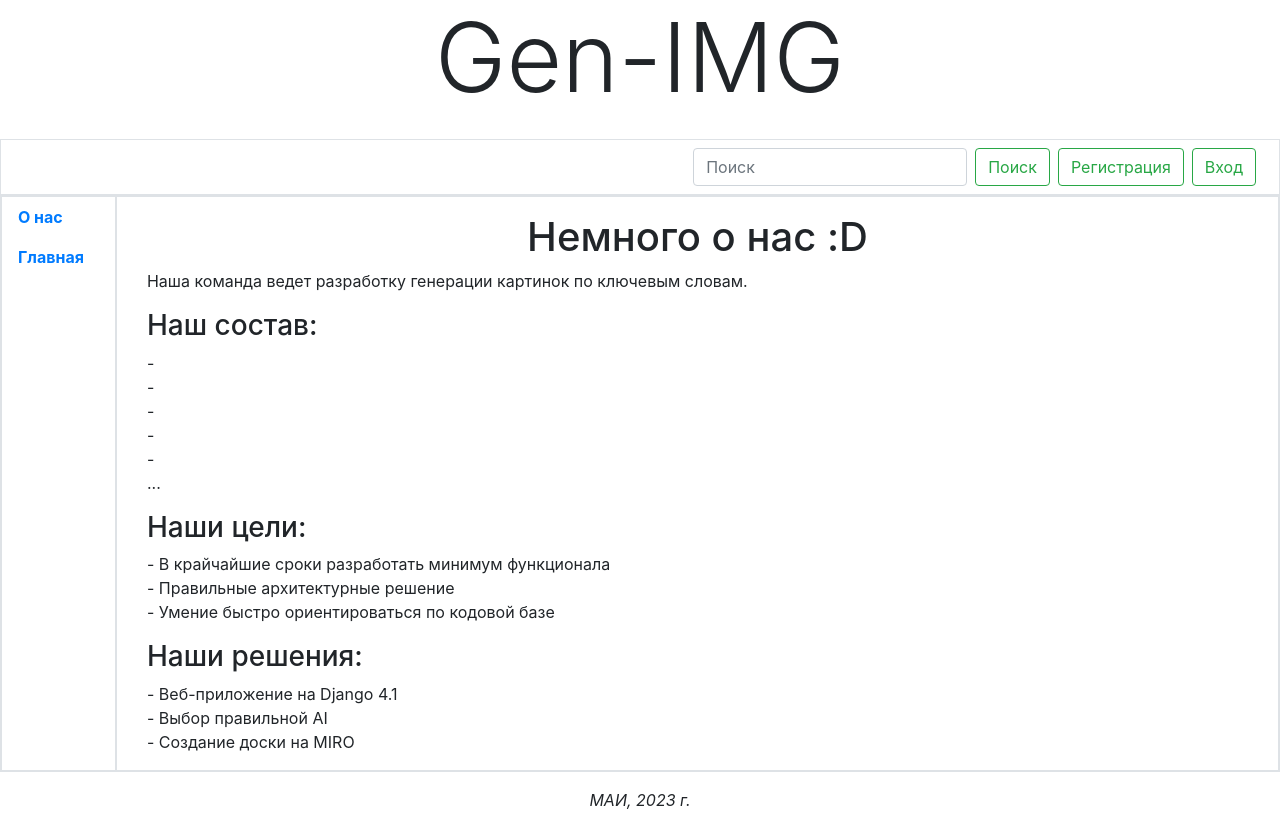
After one commit to AlexeyNikitin01/igbk, a Django app: page /about/ in a window 1280 px wide. The commit adds this page. Run offline with Django 4.2, Linux system fonts and the light colour scheme; some libraries are stand-ins or nearby versions.

Commit message:
add about us

```diff
--- /dev/null
+++ b/igbk/main/templates/main/about.html
@@ -0,0 +1,42 @@
+{% extends "base.html" %}
+{% load bootstrap4 %}
+
+{% block content %}
+
+    <div class="container mt-3">
+        <h1 class="h1 text-center">
+            Немного о нас :D
+        </h1>
+        <p class="text-justify">
+            Наша команда ведет разработку генерации картинок по ключевым словам. <br>
+        </p>
+        <h1 class="h3">
+            Наш состав:
+        </h1>
+        <p class="text-justify">
+            - <br>
+            - <br>
+            - <br>
+            - <br>
+            - <br>
+            ...
+        </p>
+        <h3 class="h3">
+            Наши цели:
+        </h3>
+        <p class="text-justify">
+            - В крайчайшие сроки разработать минимум функционала <br>
+            - Правильные архитектурные решение <br>
+            - Умение быстро ориентироваться по кодовой базе <br>
+        </p>
+        <h3 class="h3">
+            Наши решения:
+        </h3>
+        <p class="text-justify">
+            - Веб-приложение на Django 4.1 <br>
+            - Выбор правильной AI <br>
+            - Создание доски на MIRO <br>
+        </p>
+    </div>
+
+{% endblock %}
--- a/igbk/main/urls.py
+++ b/igbk/main/urls.py
@@ -1,9 +1,10 @@
 from django.urls import path, include
 
-from .views import index
+from .views import index, about
 
 app_name = 'main'
 
 urlpatterns = [
     path('', index, name='index'),
+    path('about/', about, name='about')
 ]
--- a/igbk/main/views.py
+++ b/igbk/main/views.py
@@ -11,3 +11,7 @@ def index(request):
     else:
         form = KeysWordsForm()
     return render(request, template_name='main/index.html', context={'form': form})
+
+
+def about(request):
+    return render(request, template_name='main/about.html', context={})
--- a/igbk/templates/base.html
+++ b/igbk/templates/base.html
@@ -42,8 +42,8 @@
     </div>
     <div class="row border">
         <nav class="col-md-auto nav flex-column border">
-            <a class="nav-link root font-weight-bold" href="#">О нас</a>
-            <a class="nav-link root font-weight-bold" href="#">Главная</a>
+            <a class="nav-link root font-weight-bold" href="{% url 'main:about' %}">О нас</a>
+            <a class="nav-link root font-weight-bold" href="{% url 'main:index' %}">Главная</a>
         </nav>
         <section class="col border ру-2">
             {% bootstrap_messages %}
```
